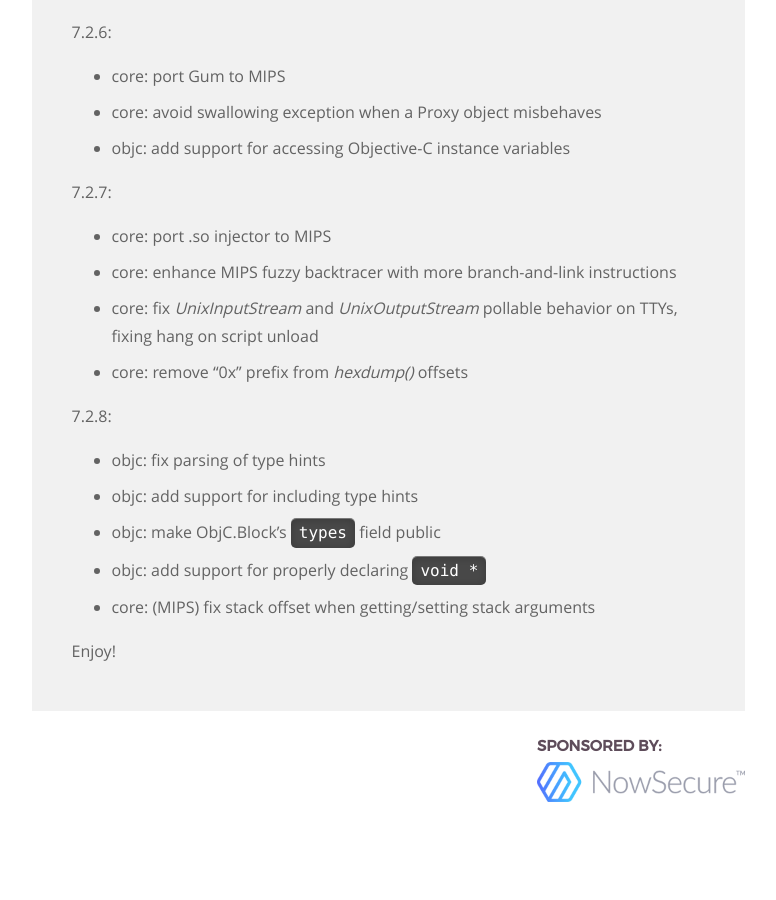
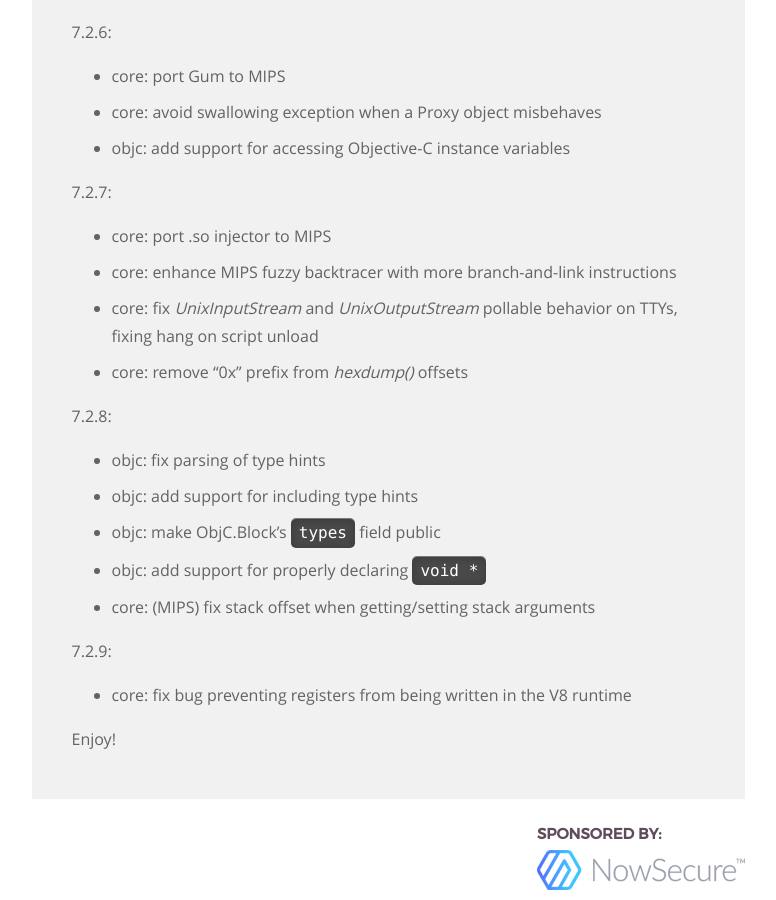
Before and after one commit to frida/frida-website, a Jekyll site: the page built from _posts/2016-06-02-frida-7-2-released.markdown, in a window 1280 px wide and 900 px high, scrolled down 3897 px. Shown: the whole window, without its empty margins (364-1140 px from the left). Built offline with Jekyll 4.4.1, drawn with Linux system fonts in a browser that asks for light colours; before the commit the page ends 4709 px from its top, so only the background shows below that.

Commit message:
Add release notes for 7.2.9

```diff
--- a/_posts/2016-06-02-frida-7-2-released.markdown
+++ b/_posts/2016-06-02-frida-7-2-released.markdown
@@ -174,4 +174,8 @@ So in closing, let's summarize the changes:
 - objc: add support for properly declaring `void *`
 - core: (MIPS) fix stack offset when getting/setting stack arguments
 
+7.2.9:
+
+- core: fix bug preventing registers from being written in the V8 runtime
+
 Enjoy!
```
